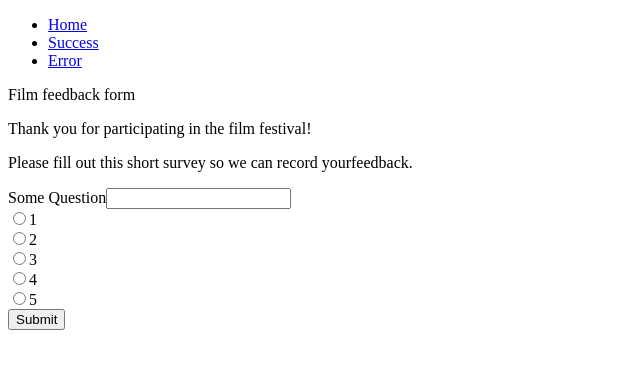
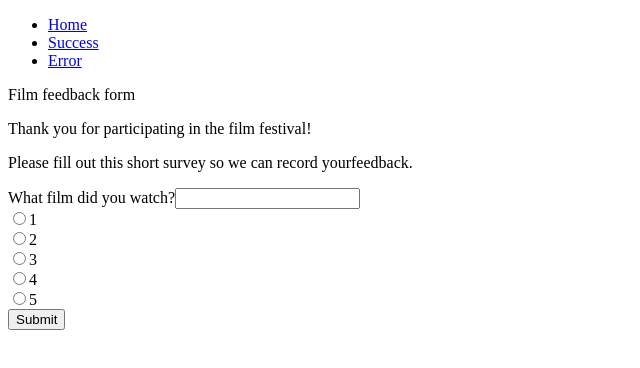
Before and after one commit to Kristina456/Online-survey, a React (Create React App) app: page / in a window 1280 px wide. Shown: the top 368 px of the page, without its empty margins (0-640 px from the left). Built offline with nearby package versions, Linux system fonts and the light colour scheme.

Commit message:
add TextQuestion structure

```diff
--- a/src/components/SurvayForm.jsx
+++ b/src/components/SurvayForm.jsx
@@ -7,7 +7,7 @@ export default function SurvayForm({ survay }) {
 		return survay.data.attributes.questions.map((q) => {
 			switch (q.questionType) {
 				case "text":
-					return <TextQuestion />;
+					return <TextQuestion key={q.questionId} question={q} />;
 
 				case "rating":
 					return <RatingQuestion />;
--- a/src/components/questions/TextQuestion.jsx
+++ b/src/components/questions/TextQuestion.jsx
@@ -1,10 +1,11 @@
 import React from "react";
 
-export default function RatingQuestion() {
+export default function RatingQuestion({ question }) {
+	const { label, id, required } = question;
 	return (
 		<div>
-			<label htmlFor="question">Some Question</label>
-			<input type="text" name="question" required />
+			<label htmlFor="question">{label}</label>
+			<input type="text" name="question" id={id} required={required} />
 		</div>
 	);
 }
```
